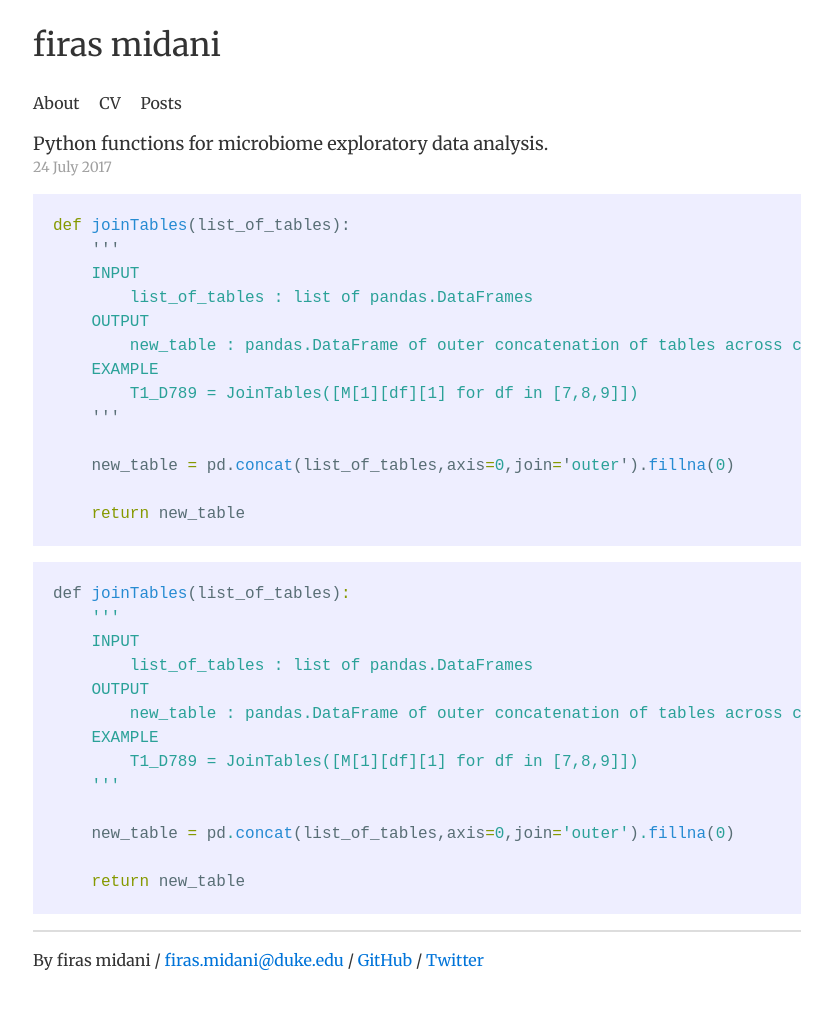
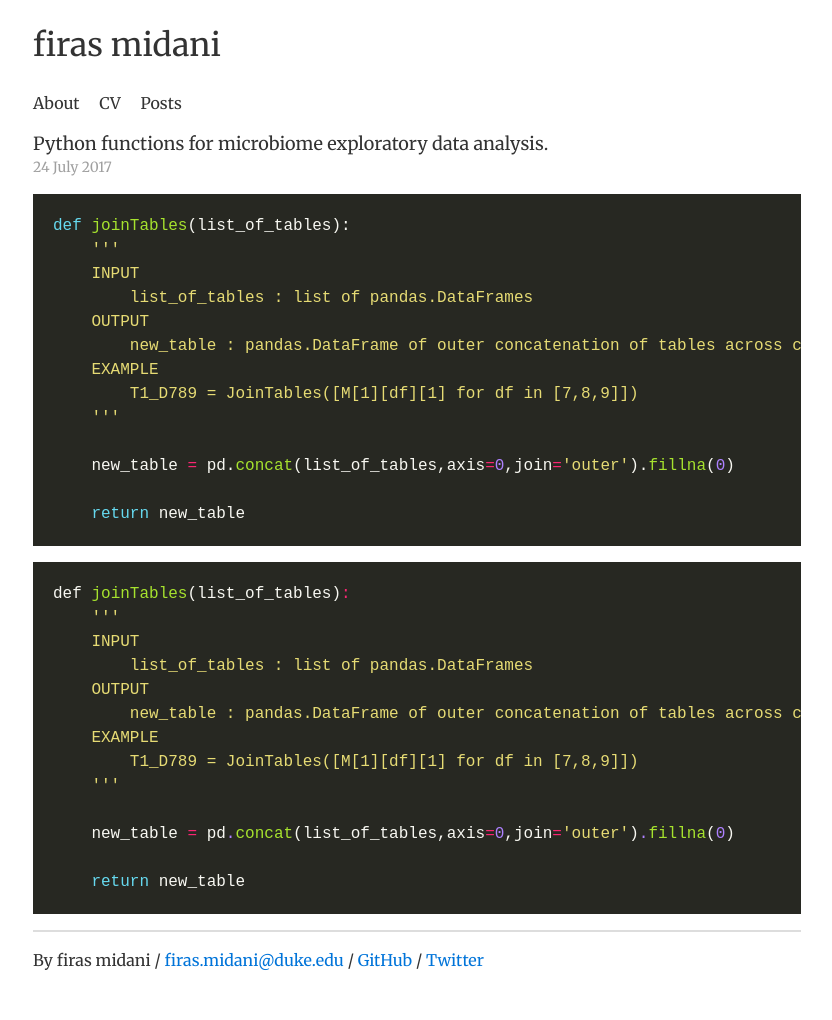
Before and after one commit to firasmidani/firasmidani.github.io, a Jekyll site: the page built from _posts/2017-07-24-python-microbiome-EDA.md, in a window 1280 px wide. Shown: the whole page, without its empty margins (223-1055 px from the left). Built offline with Jekyll 4.4.1, drawn with Linux system fonts in a browser that asks for light colours.

Commit message:
Update _syntax.scss

```diff
--- a/_sass/_syntax.scss
+++ b/_sass/_syntax.scss
@@ -15,76 +15,68 @@
 cyan      #2aa198  strings, numbers
 green     #859900  operators, other keywords
 */
+.highlight pre { background-color: #272822; }
+.highlight .hll { background-color: #272822; }
+.highlight .c { color: #75715e } /* Comment */
+.highlight .err { color: #960050; background-color: #1e0010 } /* Error */
+.highlight .k { color: #66d9ef } /* Keyword */
+.highlight .l { color: #ae81ff } /* Literal */
+.highlight .n { color: #f8f8f2 } /* Name */
+.highlight .o { color: #f92672 } /* Operator */
+.highlight .p { color: #f8f8f2 } /* Punctuation */
+.highlight .cm { color: #75715e } /* Comment.Multiline */
+.highlight .cp { color: #75715e } /* Comment.Preproc */
+.highlight .c1 { color: #75715e } /* Comment.Single */
+.highlight .cs { color: #75715e } /* Comment.Special */
+.highlight .ge { font-style: italic } /* Generic.Emph */
+.highlight .gs { font-weight: bold } /* Generic.Strong */
+.highlight .kc { color: #66d9ef } /* Keyword.Constant */
+.highlight .kd { color: #66d9ef } /* Keyword.Declaration */
+.highlight .kn { color: #f92672 } /* Keyword.Namespace */
+.highlight .kp { color: #66d9ef } /* Keyword.Pseudo */
+.highlight .kr { color: #66d9ef } /* Keyword.Reserved */
+.highlight .kt { color: #66d9ef } /* Keyword.Type */
+.highlight .ld { color: #e6db74 } /* Literal.Date */
+.highlight .m { color: #ae81ff } /* Literal.Number */
+.highlight .s { color: #e6db74 } /* Literal.String */
+.highlight .na { color: #a6e22e } /* Name.Attribute */
+.highlight .nb { color: #f8f8f2 } /* Name.Builtin */
+.highlight .nc { color: #a6e22e } /* Name.Class */
+.highlight .no { color: #66d9ef } /* Name.Constant */
+.highlight .nd { color: #a6e22e } /* Name.Decorator */
+.highlight .ni { color: #f8f8f2 } /* Name.Entity */
+.highlight .ne { color: #a6e22e } /* Name.Exception */
+.highlight .nf { color: #a6e22e } /* Name.Function */
+.highlight .nl { color: #f8f8f2 } /* Name.Label */
+.highlight .nn { color: #f8f8f2 } /* Name.Namespace */
+.highlight .nx { color: #a6e22e } /* Name.Other */
+.highlight .py { color: #f8f8f2 } /* Name.Property */
+.highlight .nt { color: #f92672 } /* Name.Tag */
+.highlight .nv { color: #f8f8f2 } /* Name.Variable */
+.highlight .ow { color: #f92672 } /* Operator.Word */
+.highlight .w { color: #f8f8f2 } /* Text.Whitespace */
+.highlight .mf { color: #ae81ff } /* Literal.Number.Float */
+.highlight .mh { color: #ae81ff } /* Literal.Number.Hex */
+.highlight .mi { color: #ae81ff } /* Literal.Number.Integer */
+.highlight .mo { color: #ae81ff } /* Literal.Number.Oct */
+.highlight .sb { color: #e6db74 } /* Literal.String.Backtick */
+.highlight .sc { color: #e6db74 } /* Literal.String.Char */
+.highlight .sd { color: #e6db74 } /* Literal.String.Doc */
+.highlight .s2 { color: #e6db74 } /* Literal.String.Double */
+.highlight .se { color: #ae81ff } /* Literal.String.Escape */
+.highlight .sh { color: #e6db74 } /* Literal.String.Heredoc */
+.highlight .si { color: #e6db74 } /* Literal.String.Interpol */
+.highlight .sx { color: #e6db74 } /* Literal.String.Other */
+.highlight .sr { color: #e6db74 } /* Literal.String.Regex */
+.highlight .s1 { color: #e6db74 } /* Literal.String.Single */
+.highlight .ss { color: #e6db74 } /* Literal.String.Symbol */
+.highlight .bp { color: #f8f8f2 } /* Name.Builtin.Pseudo */
+.highlight .vc { color: #f8f8f2 } /* Name.Variable.Class */
+.highlight .vg { color: #f8f8f2 } /* Name.Variable.Global */
+.highlight .vi { color: #f8f8f2 } /* Name.Variable.Instance */
+.highlight .il { color: #ae81ff } /* Literal.Number.Integer.Long */
 
-.highlight {
-    background-color: #eef;
-    color: #586e75;
-    .c { color: #93a1a1 } /* Comment */
-    .err{ color: #586e75 } /* Error */
-    .g{ color: #586e75 } /* Generic */
-    .k{ color: #859900 } /* Keyword */
-    .l{ color: #586e75 } /* Literal */
-    .n{ color: #586e75 } /* Name */
-    .o{ color: #859900 } /* Operator */
-    .x{ color: #cb4b16 } /* Other */
-    .p{ color: #586e75 } /* Punctuation */
-    .cm{ color: #93a1a1 } /* Comment.Multiline */
-    .cp{ color: #859900 } /* Comment.Preproc */
-    .c1{ color: #93a1a1 } /* Comment.Single */
-    .cs{ color: #859900 } /* Comment.Special */
-    .gd{ color: #2aa198 } /* Generic.Deleted */
-    .ge{ color: #586e75; font-style: italic } /* Generic.Emph */
-    .gr{ color: #dc322f } /* Generic.Error */
-    .gh{ color: #cb4b16 } /* Generic.Heading */
-    .gi{ color: #859900 } /* Generic.Inserted */
-    .go{ color: #586e75 } /* Generic.Output */
-    .gp{ color: #586e75 } /* Generic.Prompt */
-    .gs{ color: #586e75; font-weight: bold } /* Generic.Strong */
-    .gu{ color: #cb4b16 } /* Generic.Subheading */
-    .gt{ color: #586e75 } /* Generic.Traceback */
-    .kc{ color: #cb4b16 } /* Keyword.Constant */
-    .kd{ color: #268bd2 } /* Keyword.Declaration */
-    .kn{ color: #859900 } /* Keyword.Namespace */
-    .kp{ color: #859900 } /* Keyword.Pseudo */
-    .kr{ color: #268bd2 } /* Keyword.Reserved */
-    .kt{ color: #dc322f } /* Keyword.Type */
-    .ld{ color: #586e75 } /* Literal.Date */
-    .m{ color: #2aa198 } /* Literal.Number */
-    .s{ color: #2aa198 } /* Literal.String */
-    .na{ color: #586e75 } /* Name.Attribute */
-    .nb{ color: #B58900 } /* Name.Builtin */
-    .nc{ color: #268bd2 } /* Name.Class */
-    .no{ color: #cb4b16 } /* Name.Constant */
-    .nd{ color: #268bd2 } /* Name.Decorator */
-    .ni{ color: #cb4b16 } /* Name.Entity */
-    .ne{ color: #cb4b16 } /* Name.Exception */
-    .nf{ color: #268bd2 } /* Name.Function */
-    .nl{ color: #586e75 } /* Name.Label */
-    .nn{ color: #586e75 } /* Name.Namespace */
-    .nx{ color: #586e75 } /* Name.Other */
-    .py{ color: #586e75 } /* Name.Property */
-    .nt{ color: #268bd2 } /* Name.Tag */
-    .nv{ color: #268bd2 } /* Name.Variable */
-    .ow{ color: #859900 } /* Operator.Word */
-    .w{ color: #586e75 } /* Text.Whitespace */
-    .mf{ color: #2aa198 } /* Literal.Number.Float */
-    .mh{ color: #2aa198 } /* Literal.Number.Hex */
-    .mi{ color: #2aa198 } /* Literal.Number.Integer */
-    .mo{ color: #2aa198 } /* Literal.Number.Oct */
-    .sb{ color: #93a1a1 } /* Literal.String.Backtick */
-    .sc{ color: #2aa198 } /* Literal.String.Char */
-    .sd{ color: #586e75 } /* Literal.String.Doc */
-    .s2{ color: #2aa198 } /* Literal.String.Double */
-    .se{ color: #cb4b16 } /* Literal.String.Escape */
-    .sh{ color: #586e75 } /* Literal.String.Heredoc */
-    .si{ color: #2aa198 } /* Literal.String.Interpol */
-    .sx{ color: #2aa198 } /* Literal.String.Other */
-    .sr{ color: #dc322f } /* Literal.String.Regex */
-    .s1{ color: #2aa198 } /* Literal.String.Single */
-    .ss{ color: #2aa198 } /* Literal.String.Symbol */
-    .bp{ color: #268bd2 } /* Name.Builtin.Pseudo */
-    .vc{ color: #268bd2 } /* Name.Variable.Class */
-    .vg{ color: #268bd2 } /* Name.Variable.Global */
-    .vi{ color: #268bd2 } /* Name.Variable.Instance */
-    .il{ color: #2aa198 } /* Literal.Number.Integer.Long */
-}
+.highlight .gh { } /* Generic Heading & Diff Header */
+.highlight .gu { color: #75715e; } /* Generic.Subheading & Diff Unified/Comment? */
+.highlight .gd { color: #f92672; } /* Generic.Deleted & Diff Deleted */
+.highlight .gi { color: #a6e22e; } /* Generic.Inserted & Diff Inserted */
```
